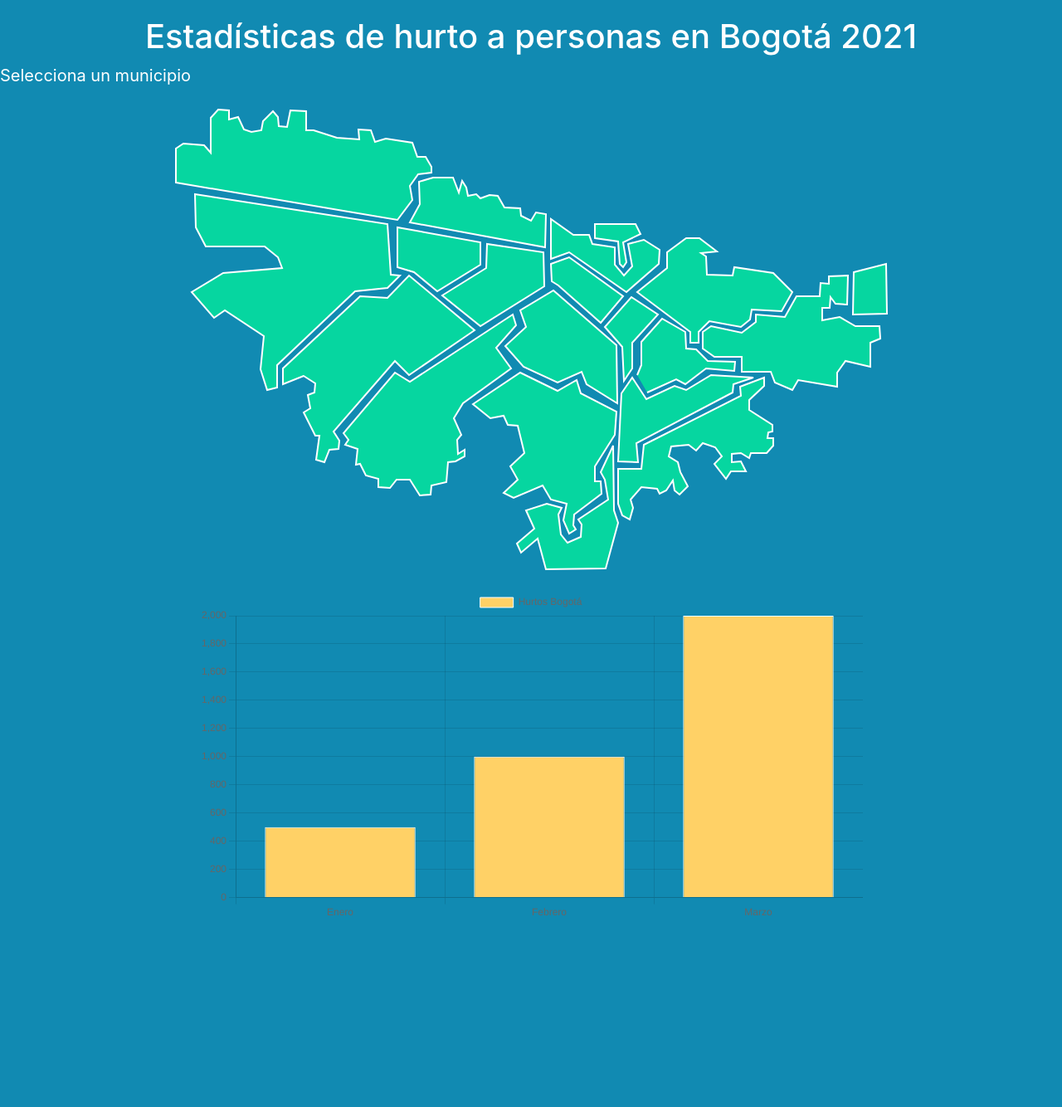
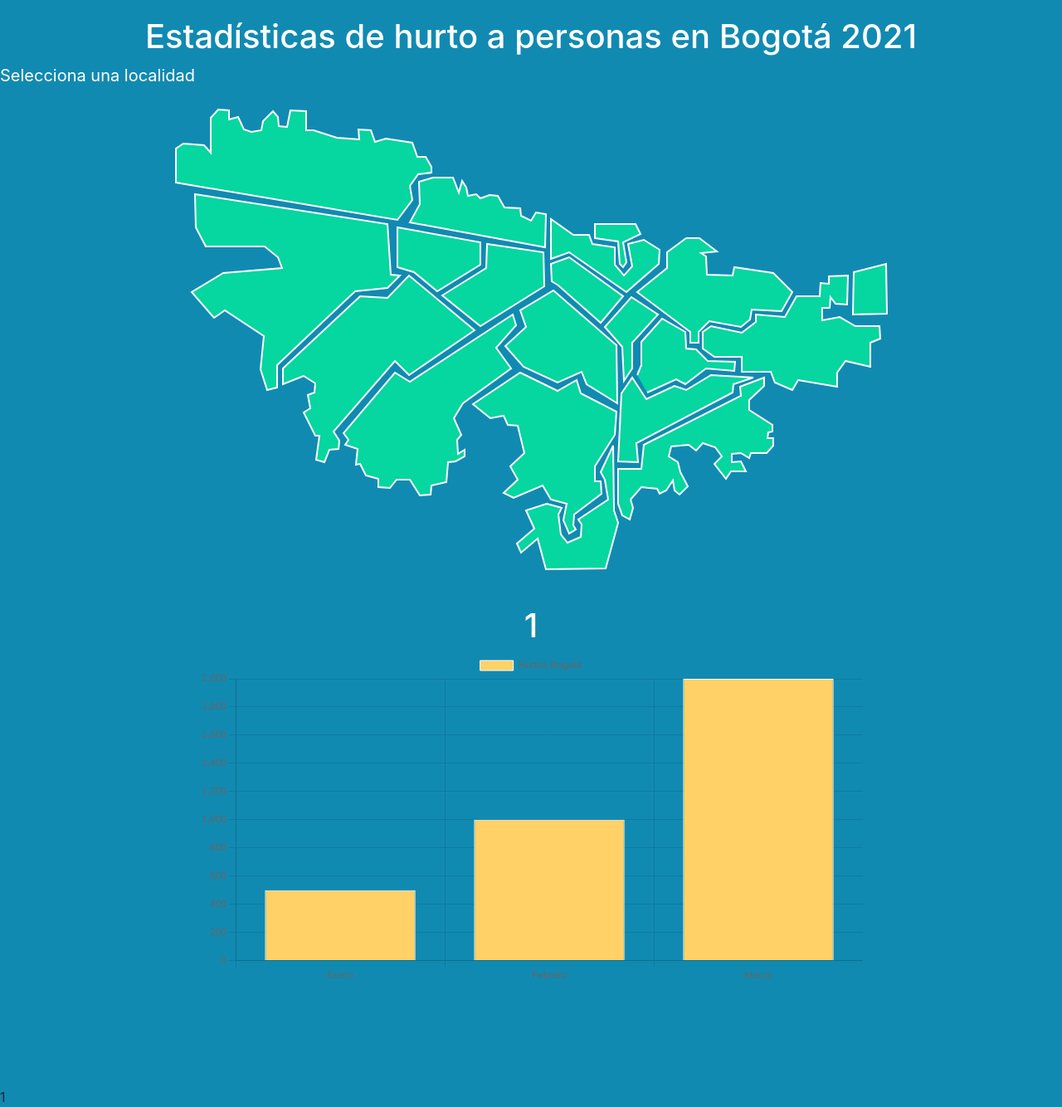
Before and after one commit to camilo381999/proyectoDesarrolloWeb, a PHP site: page /?localidad=1 in a window 1280 px wide. Shown: the whole page at 83% size. Before the commit the page ends 1103 px from the top, so only its background shows below. Run offline with PHP 8.4, Linux system fonts and the light colour scheme; some libraries are stand-ins or nearby versions.

Commit message:
se obtiene la localidad seleccionada

```diff
--- a/index.php
+++ b/index.php
@@ -1,16 +1,20 @@
 <?php
 include_once('templates/iniciar-html.php');
+$localidad = $_GET['localidad'];
 ?>
 <h1>Estadísticas de hurto a personas en Bogotá 2021</h1>
-<div id="municipiotxt">Selecciona un municipio</div>
+<div id="municipiotxt">Selecciona una localidad</div>
 <div id="lienzo"></div>
 
 <!-- <img src="img/mapa.svg"> -->
 <div class="grafica">
   <div class="chart-container" style="position: relative; height:600px; width:800px">
+  <?php echo '<h1>'.$localidad.'</h1>'; ?>
     <canvas id="myChart"></canvas>
   </div>
 </div>
+
+
 
 <script>
   const ylabels = [];
@@ -35,7 +39,23 @@ include_once('templates/iniciar-html.php');
             borderWidth: 1
           }]
         },
-
+        options: {
+          responsive: true,
+          scales: {
+            xAxes: [{
+              gridLines: {
+                display: true,
+                color: "#FFF"
+              }
+            }],
+            yAxes: [{
+              gridLines: {
+                display: true,
+                color: "#FFF"
+              }
+            }]
+          }
+        }
     });
   }
 
@@ -63,5 +83,6 @@ include_once('templates/iniciar-html.php');
 
 
 <?php
+echo $localidad;
 include_once('templates/terminar-html.php');
 ?>
--- a/js/main.js
+++ b/js/main.js
@@ -43,20 +43,20 @@ $.ajax({
             munic.attr(default_attributes);
             munic.hover(function () {
                 this.animate({ fill: '#ffd166' });
-                var text = "Municipio: ";
-                if (typeof (municipios_data[pid]) != 'undefined')
+                var text = "Localidad: ";
+                if (typeof (municipios_data[pid]) != 'undefined'){
                     text += municipios_data[pid];
-                else
+                }else{
                     text += "Sin nombre";
-                text += "(" + $(this).attr('id') + ")";
+                }//text += "(" + $(this).attr('id') + ")";
 
                 $munictxt.html(text);
             }, function () {
                 this.animate({ fill: default_attributes.fill });
-                $munictxt.html("Selecciona un municipio");
+                $munictxt.html("Selecciona una localidad");
             }).click(function () {
-                console.log();
-                alert("Click sobre un municipio. ID = " + $(this).attr('id'));
+                console.log(municipios_data[pid]);
+                window.location.href = 'index.php?localidad='+municipios_data[pid];
             });
         });
         $('#loadingicon').hide();
```
Lines whose indentation alone changed are shown as unchanged.
